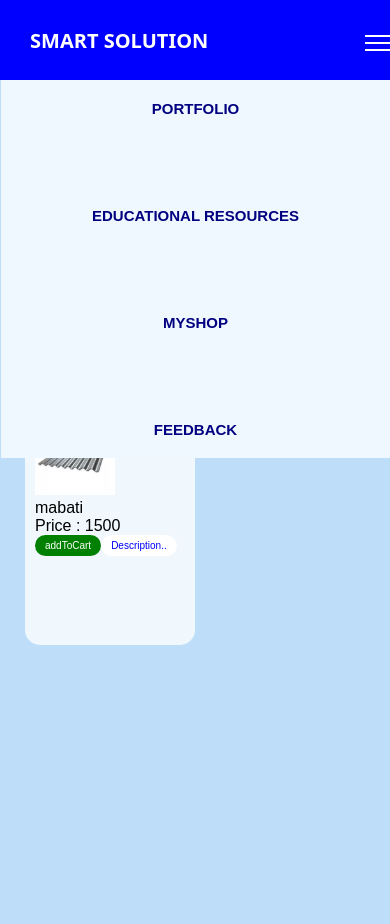
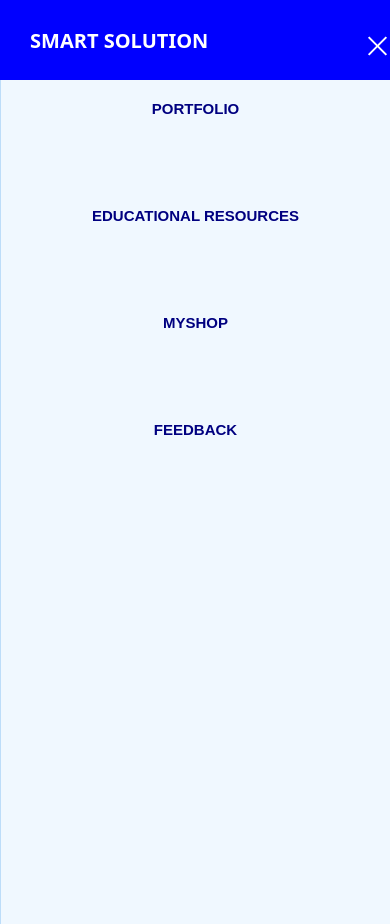
Before and after one commit to GaitaJoseph/FirstWeb, a plain HTML site: page index.html in a window 390 px wide. Both pictures are taken after a click on the element 377 px from the left and 40 px from the top of the page. Shown: the top 924 px of the page. Before the commit the page ends 844 px from the top, so only its background shows below. Drawn offline with Linux system fonts and the light colour scheme.

Commit message:
Menu animation

```diff
--- a/index.js
+++ b/index.js
@@ -1,18 +1,48 @@
 const bars = document.getElementById("bar-container");
+const bar_singles=bars.children;
+const bar1=bar_singles[0]
+const bar2=bar_singles[1]
+const bar3=bar_singles[2]
 
 // Assign an event listener to the bars element
 bars.onclick = function() {
     const menu = document.getElementById('menu-container');
 
     // Check the current display style of the menu
-    const currentDisplay = menu.style.display;
+   //  const currentDisplay = menu.style.display;
+   const currHeight=menu.style.height;
 
+    console.log(currHeight)
     // Toggle the menu display
-    if (currentDisplay === "block") {
-        menu.style.display = "none"; // Hide the menu
-    } else {
-        menu.style.display = "block"; // Show the menu
-    }
+   //  if (currentDisplay === "block") {
+   //      menu.style.display = "none"; // Hide the menu
+   //  } else {
+   //      menu.style.display = "block"; // Show the menu
+   //  }
+   if(currHeight=="100%")
+   {
+      menu.style.height='0px';
+      menu.style.opacity='0%'
+      bar2.style.display='block'
+
+      bar3.style.transform="rotate(0deg)"
+      // bar3.style.translate="0px -13px"
+
+      bar1.style.transform="rotate(0deg)"
+      bar1.style.translate="0px 0px"
+
+   } else{
+      menu.style.height='100%'
+      menu.style.opacity='100%'
+      bar2.style.display='none'
+
+      bar3.style.transform="rotate(45deg)"
+      // bar3.style.translate="0px -13px"
+
+      bar1.style.transform="rotate(-45deg)"
+      bar1.style.translate="0px 7px"
+
+   }
 };
 
  //myShop constructor
@@ -212,6 +242,7 @@ let myCartBtn = document.querySelector(".cartButton")// this is a div to dispaly
 
 //creation of my cart button
  let cartButton =  document.createElement("button");
+
  cartButton.textContent = "View Cart";
  cartButton.setAttribute('class','viewCart')
 
--- a/portfolio.css
+++ b/portfolio.css
@@ -123,6 +123,7 @@ body {
     height: 2px;
     width: 25px;
     margin-top: 5px;
+    transition: 0.8s;
   }
 
   /* Media query for responsive design */
@@ -147,6 +148,10 @@ body {
         opacity: 85%;
         z-index: 1;
         color: blue;
+        height:0px;
+        opacity: 0%;
+        overflow: hidden;
+        transition: 0.8s;
     }
 
     #menu {
--- a/style.css
+++ b/style.css
@@ -68,6 +68,7 @@ header {
   height: 2px;
   width: 25px;
   margin-top: 5px;
+  transition: 0.8s;
 }
 
 .image {
@@ -206,7 +207,7 @@ display: flex;
   }
 
   #menu-container {
-      display: none;
+      display: block;
       position: absolute;
       top: 80px;
       right: 0.5px;
@@ -215,6 +216,10 @@ display: flex;
       width: 100%;
       z-index: 1;
       color: blue;
+      height:0px;
+      opacity: 0%;
+      overflow: hidden;
+      transition: 0.8s;
 
   }
 
```
